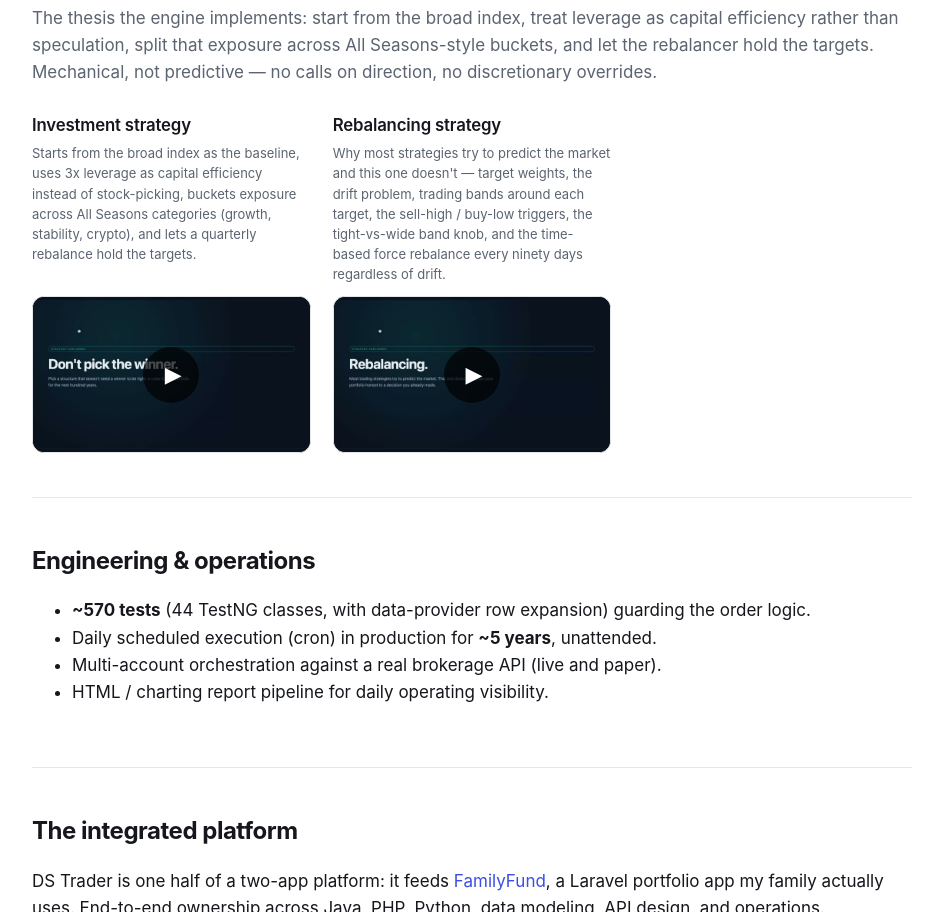
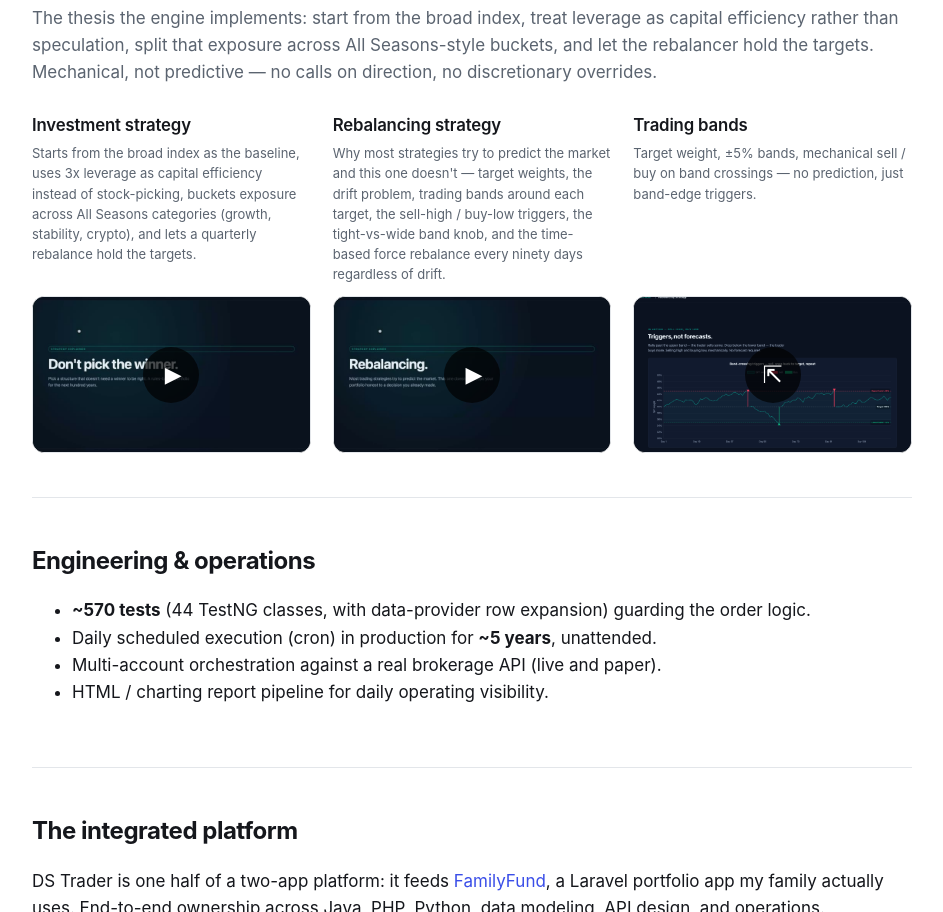
Before and after one commit to jdtogni78/jdtogni-site, a plain HTML site: page dstrader.html in a window 1280 px wide. Shown: the part 1976-2888 px from the top of the page, without its empty margins (168-1111 px from the left). Drawn offline with Linux system fonts and the light colour scheme.

Commit message:
dstrader: add Trading bands chart as a 3rd card under Investment strategy

```diff
--- a/dstrader.html
+++ b/dstrader.html
@@ -137,6 +137,20 @@
               <span class="play-overlay" aria-hidden="true">&#9654;</span>
             </button>
           </article>
+          <article class="video-card">
+            <h3 class="video-title">Trading bands</h3>
+            <p class="video-desc">Target weight, &plusmn;5% bands, mechanical
+              sell / buy on band crossings &mdash; no prediction, just
+              band-edge triggers.</p>
+            <a class="shot-thumb"
+              href="assets/dstrader-shots/trade-bands.png"
+              aria-label="Expand Trading bands chart">
+              <img loading="lazy"
+                src="assets/dstrader-shots/trade-bands.png"
+                alt="Trading bands chart: target weight at 40%, upper band +5% / lower band -5%, simulated weight bouncing within, sell/buy triggers at band crossings.">
+              <span class="zoom-overlay" aria-hidden="true">&#8689;</span>
+            </a>
+          </article>
         </div>
       </section>
 
```
